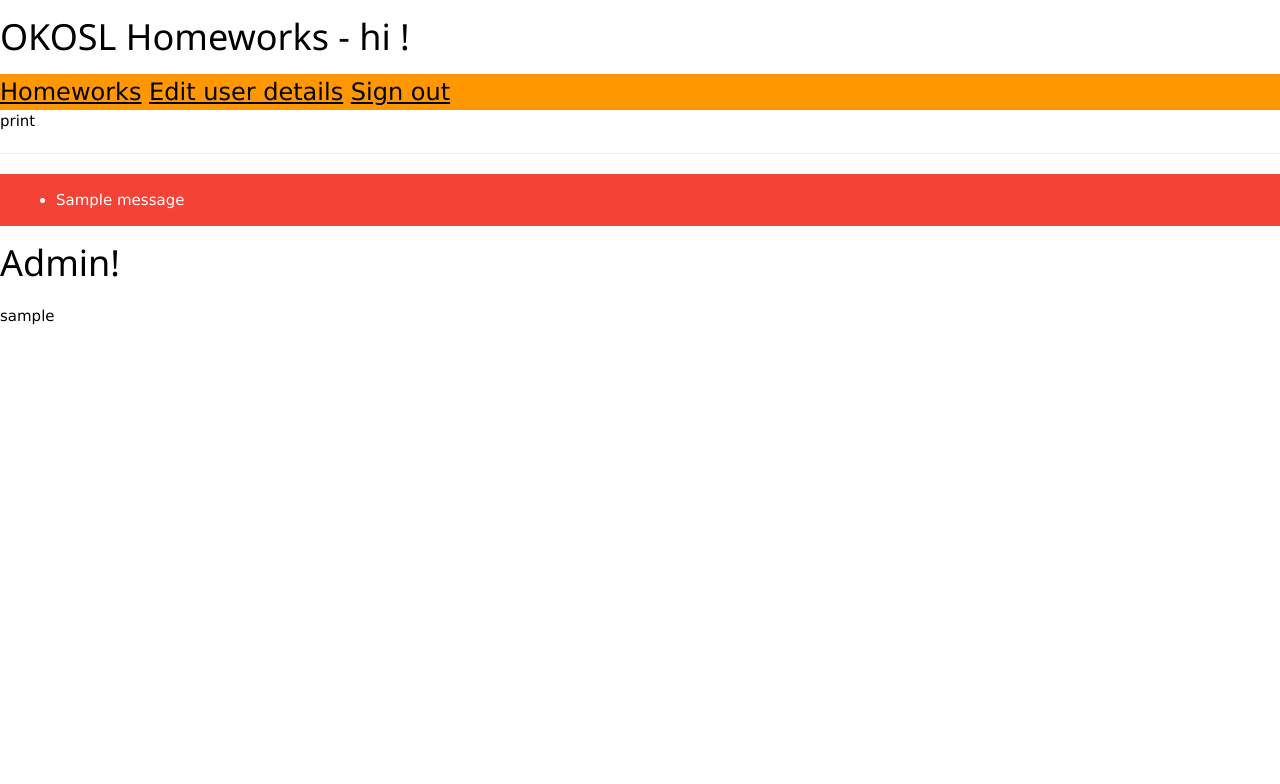
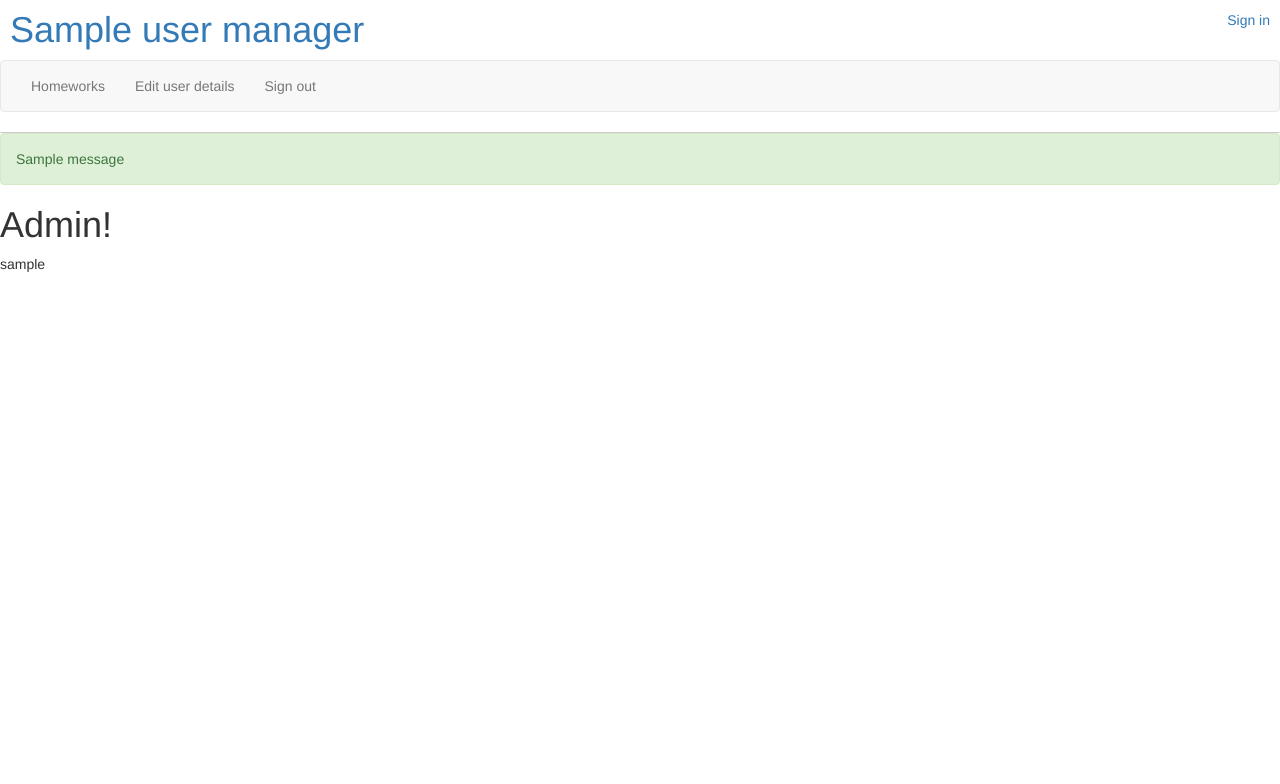
Before and after one commit to KSET/OKOSL_homeworks, a Flask app: template app/templates/admin.html in a window 1280 px wide. Shown: the top 784 px of the page. Run offline with Flask 2, Linux system fonts and the light colour scheme; the template is opened without the code that fills it: most values are stand-ins (such as "Sample title", 1, 10 or a date in 2020); one stand-in notice (Sample message) is shown; parts of the project's set-up code (start-up, migrations or seed data) failed here and were passed over; some libraries are stand-ins or nearby versions.

Commit message:
Bootstrapped the base template

```diff
--- a/app/templates/base.html
+++ b/app/templates/base.html
@@ -1,35 +1,58 @@
 <html>
   <head>
     <title>OKOSL Homeworks</title>
-    <link rel="stylesheet" href="https://www.w3schools.com/w3css/4/w3.css">
+    <link href="//netdna.bootstrapcdn.com/bootstrap/3.1.1/css/bootstrap.min.css" rel="stylesheet">
+
+    <style>
+        hr { border-color: #cccccc; margin: 0; }
+        .no-margins { margin: 0px; }
+        .with-margins { margin: 10px; }
+        .col-centered { float: none; margin: 0 auto; }
+    </style>
+
   </head>
+
   <body>
-    <header>
-      <h1>OKOSL Homeworks - hi {{ current_user.username }}!</h1>
-    </header>
-    <nav>
-      <div class="w3-bar w3-orange w3-xlarge">
-        <a href={{ url_for('homeworks') }}>Homeworks</a>
+    <div id="header-div" class="clearfix with-margins">
+      <div class="pull-left"><a href="/"><h1 class="no-margins">{{ user_manager.USER_APP_NAME }}</h1></a></div>
+      <div class="pull-right">
+          {% if call_or_get(current_user.is_authenticated) %}
+              <a href="{{ url_for('user.edit_user_profile') }}">{{ current_user.username or current_user.email }}</a>
+              &nbsp; | &nbsp;
+              <a href="{{ url_for('user.logout') }}">Sign out</a>
+          {% else %}
+              <a href="{{ url_for('user.login') }}">Sign in</a>
+          {% endif %}
+      </div>
+    </div>
+
+    {% block menu %}
+    <nav class="navbar navbar-default">
+      <div class="container-fluid">
+        <ul class="nav navbar-nav">
+          <li><a href={{ url_for('homeworks') }}>Homeworks</a></li>
           {% if current_user.has_role('Admin') %}
-          <a href={{ url_for('admin_page') }}>Admin Page</a>
+            <li><a href={{ url_for('admin_page') }}>Admin Page</a></li>
           {% endif %}
-        <a href={{ url_for('user.edit_user_profile') }}>Edit user details</a>
-        <a href={{ url_for('user.logout') }}>Sign out</a>
+          <li><a href={{ url_for('user.edit_user_profile') }}>Edit user details</a></li>
+          <li><a href={{ url_for('user.logout') }}>Sign out</a></li>
+        </ul>
       </div>
     </nav>
-    print {{ current_user.has_role('Admin') }}
-    <hr>
-    {% with messages = get_flashed_messages() %}
+    {% endblock %}
+    <hr class="no-margins"/>
+    {% block flash_messages %}
+      {% with messages = get_flashed_messages(with_categories=true) %}
         {% if messages %}
-        <div class="w3-container w3-red">
-          <ul>
-            {% for message in messages %}
-              <li>{{ message }}</li>
+          {% for category, message in messages %}
+            {% if category=='error' %}
+              {% set category='danger' %}
+            {% endif %}
+            <div class="alert alert-{{category}}">{{ message|safe }}</div>
           {% endfor %}
-          </ul>
-        </div>
         {% endif %}
       {% endwith %}
+    {% endblock %}
 
     {% block content %}{% endblock %}
 
```
Lines whose indentation alone changed are shown as unchanged.
